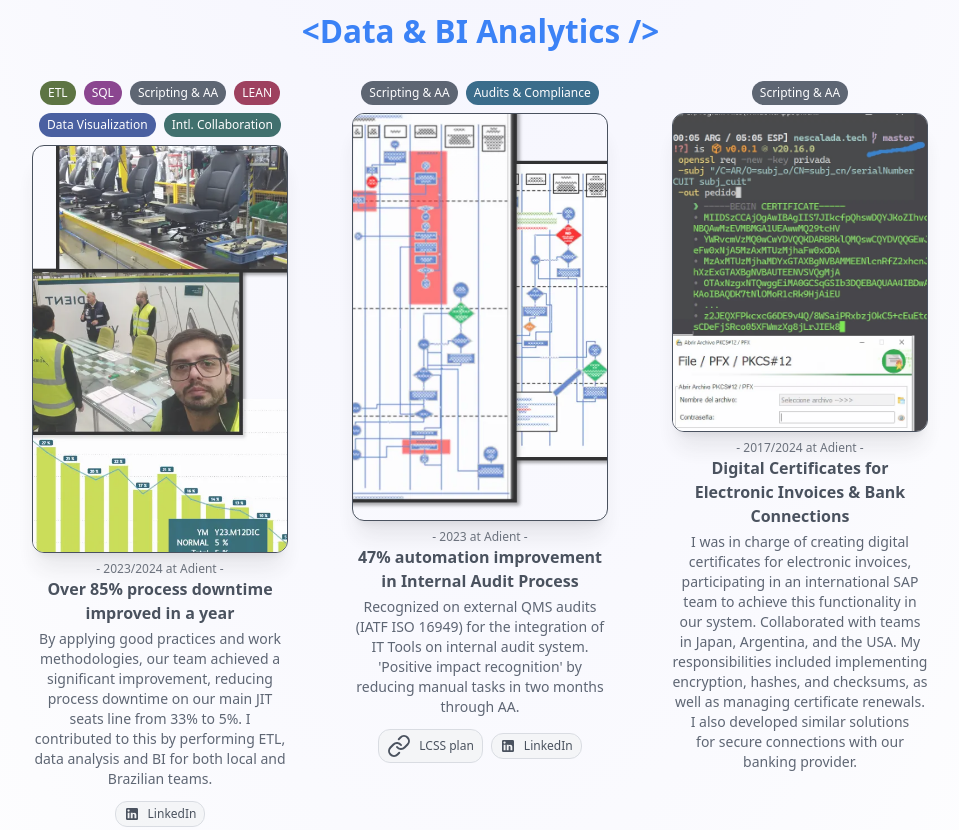
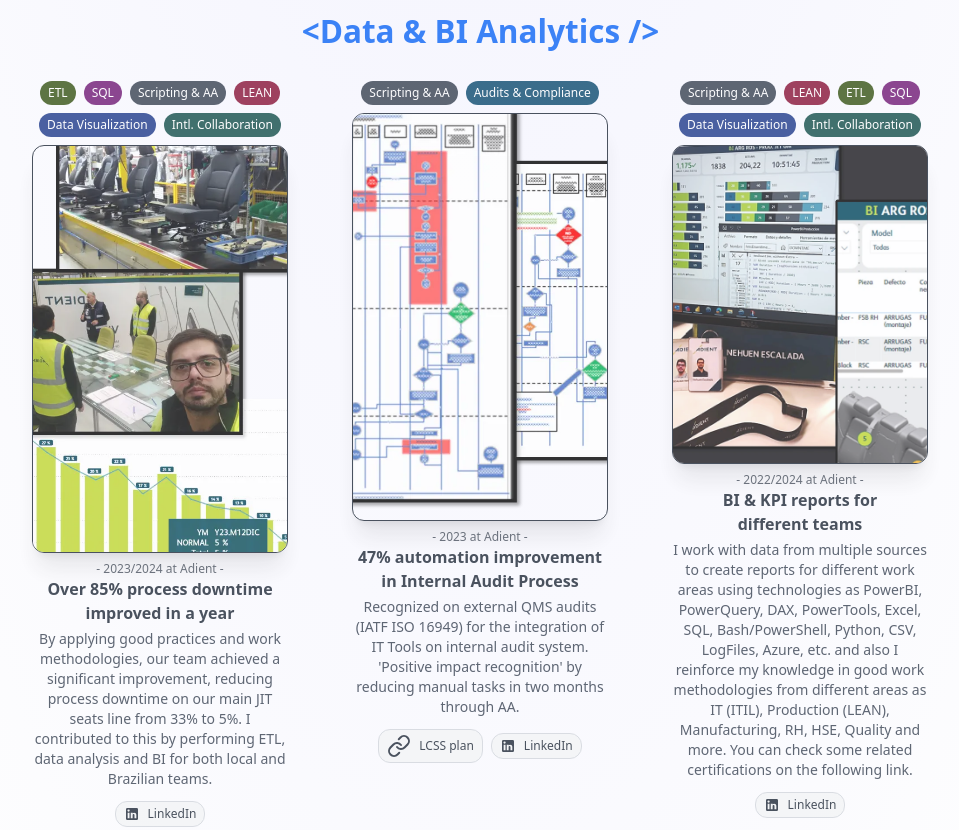
Before and after one commit to nescalada/nescalada.tech, an Astro site: page / in a window 1280 px wide. Shown: the part 1766-2596 px from the top of the page, without its empty margins (160-1119 px from the left). Built offline with nearby package versions, Linux system fonts and the light colour scheme; Astro itself is replaced by a stand-in of ours.

Commit message:
chore(General): modified sections

```diff
--- a/src/components/DataBISection.astro
+++ b/src/components/DataBISection.astro
@@ -73,7 +73,8 @@ const DATABI = [
     description:
       "Recognized on external QMS audits (IATF ISO 16949) for the integration of IT Tools on internal audit system. 'Positive impact recognition' by reducing manual tasks in two months through AA.",
     link: null,
-    linkedin: "https://www.linkedin.com/in/nescalada/details/recommendations/#MatiasCecere",
+    linkedin:
+      "https://www.linkedin.com/in/nescalada/details/recommendations/#MatiasCecere",
     github: null,
     util: "https://carreralinux.com.ar/administrador-de-redes-linux-ciberseguridad-y-hacking-etico/",
     href: "https://www.linkedin.com/in/nescalada/details/certifications/",
@@ -81,17 +82,24 @@ const DATABI = [
     tags: [TAGS.AUTOMATION, TAGS.AUDITS],
   },
   {
-    year: "2017/2024",
+    year: "2022/2024",
     place: "at Adient",
-    title: "Digital Certificates for Electronic Invoices & Bank Connections",
+    title: "BI & KPI reports for different teams",
     description:
-      "I was in charge of creating digital certificates for electronic invoices, participating in an international SAP team to achieve this functionality in our system. Collaborated with teams in Japan, Argentina, and the USA. My responsibilities included implementing encryption, hashes, and checksums, as well as managing certificate renewals. I also developed similar solutions for secure connections with our banking provider.",
+      "I work with data from multiple sources to create reports for different work areas using technologies as PowerBI, PowerQuery, DAX, PowerTools, Excel, SQL, Bash/PowerShell, Python, CSV, LogFiles, Azure, etc. and also I reinforce my knowledge in good work methodologies from different areas as IT (ITIL), Production (LEAN), Manufacturing, RH, HSE, Quality and more. You can check some related certifications on the following link.",
     link: null,
-    linkedin: null,
+    linkedin: "https://www.linkedin.com/in/nescalada/details/certifications/",
     github: null,
-    href: null,
-    image: "/projects/cryptography.webp",
-    tags: [TAGS.AUTOMATION],
+    href: "https://www.linkedin.com/in/nescalada/details/certifications/",
+    image: "/projects/bi.webp",
+    tags: [
+      TAGS.AUTOMATION,
+      TAGS.LEAN,
+      TAGS.ETL,
+      TAGS.SQL,
+      TAGS.DATAVISUALIZATION,
+      TAGS.INTERNATIONALCOLLABORATION,
+    ],
   },
 ];
 ---
--- a/src/components/DevOpsProgramming.astro
+++ b/src/components/DevOpsProgramming.astro
@@ -109,7 +109,7 @@ const DATABI = [
   {
     year: "2014 during my Engineering coursework",
     place: "at UTN FRRo",
-    title: "C# music event web system",
+    title: "C# music events web system",
     description:
       "My friend Matias and I worked together to create a website using C# .NET for his friend's sound entrepreneurship called Cerebro Group. We learned a lot: stored procedures, D.E.R., Crystal Reports, SQL Server 2008, .NET Framework v4, Visual Studio 2010, Bootstrap, and more",
     link: "https://drive.google.com/file/d/1k7OH2nnyU1TrC-RmMcMB9ADQzVAJXdR1/view?usp=sharing",
```
